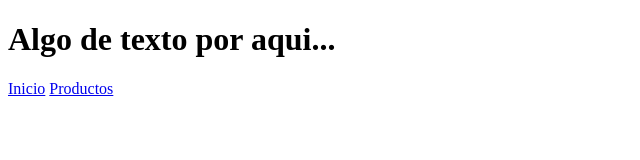
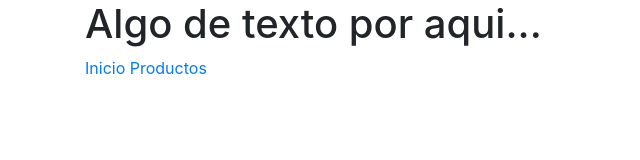
Before and after one commit to manuelczs/server, a website: page index.html in a window 1280 px wide. Shown: the whole page, without its empty margins (0-640 px from the left). Drawn offline with nearby package versions, Linux system fonts and the light colour scheme.

Commit message:
bootstrap added

```diff
--- a/ej11.js
+++ b/ej11.js
@@ -1,3 +1,4 @@
+//require("./node_modules/bootstrap/dist/css/bootstrap.min.css");
 const express = require('express');
 const app = express();
 const path = require('path');
--- /dev/null
+++ b/index.css
@@ -0,0 +1,4 @@
+body {
+	color: blue;
+
+}
--- a/index.html
+++ b/index.html
@@ -2,11 +2,18 @@
 <html>
 <head>
 	<title>Titulo</title>
+	<link rel="stylesheet" type="text/css" href="index.css">
+
 </head>
 <body>
+	<section class="container">
+		<h1>Algo de texto por aqui...</h1>
+		<a href='.'>Inicio</a>
+		<a href="productos.html">Productos</a>
+	</section>
 
-	<h1>Algo de texto por aqui...</h1>
-	<a href=".">Inicio</a>
-	<a href="productos.html">Productos</a>
+	<link rel="stylesheet" type="text/css" href="https://stackpath.bootstrapcdn.com/bootstrap/4.1.3/css/bootstrap.min.css">
+	<link rel="stylesheet" type="text/css" href="https://stackpath.bootstrapcdn.com/bootstrap/4.1.3/js/bootstrap.min.js">
+	<link rel="stylesheet" type="text/css" href="https://stackpath.bootstrapcdn.com/bootstrap/4.1.3/js/bootstrap.bundle.min.js"
 </body>
 </html>
--- a/package.json
+++ b/package.json
@@ -21,6 +21,8 @@
   },
   "homepage": "https://github.com/manuelczs/server#readme",
   "dependencies": {
-    "express": "^4.16.3"
+    "bootstrap": "^4.1.3",
+    "express": "^4.16.3",
+    "pug": "^2.0.3"
   }
 }
```
Also changed, not shown: productos.html (+9 -1 lines), 1 other file.
